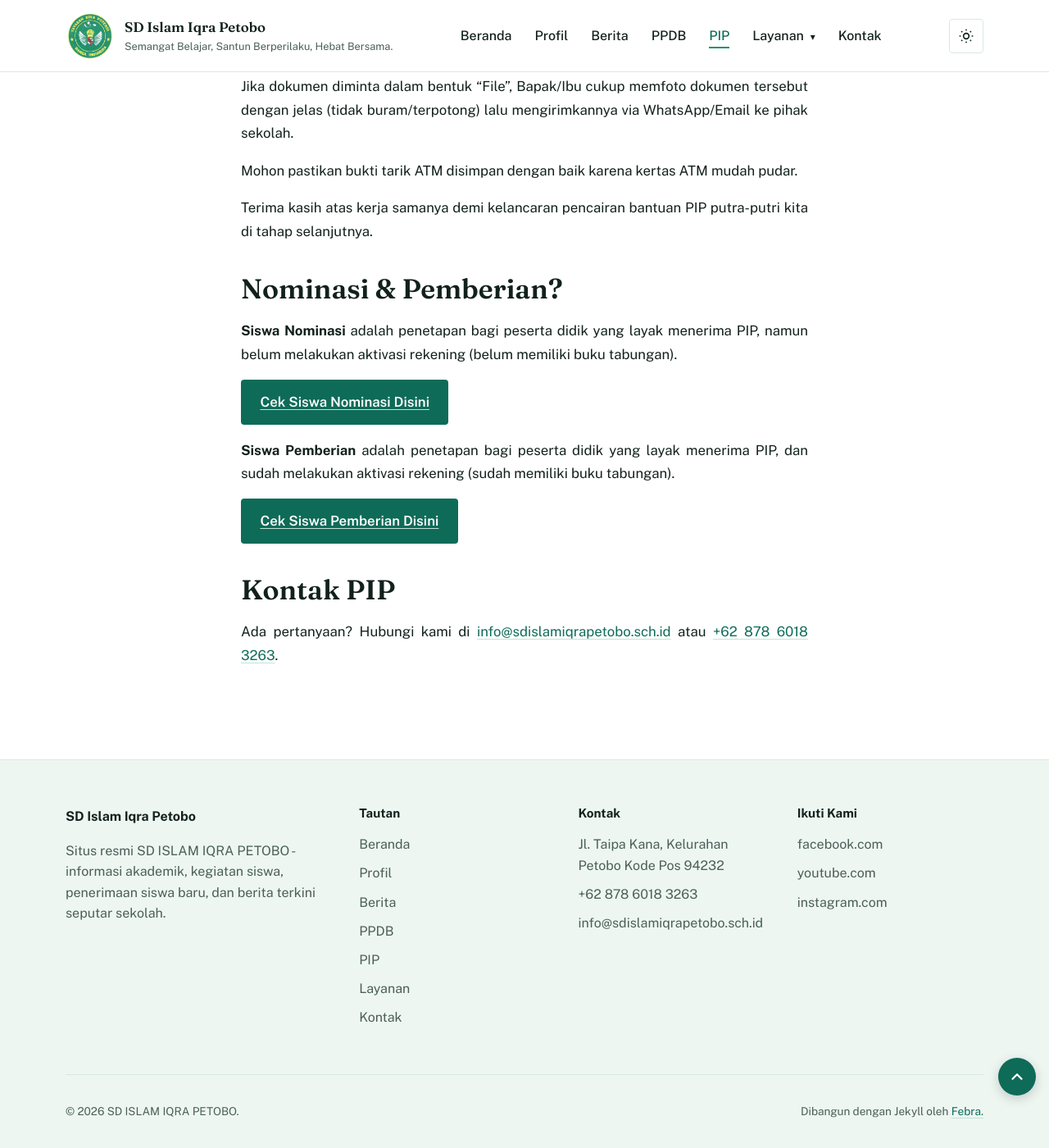
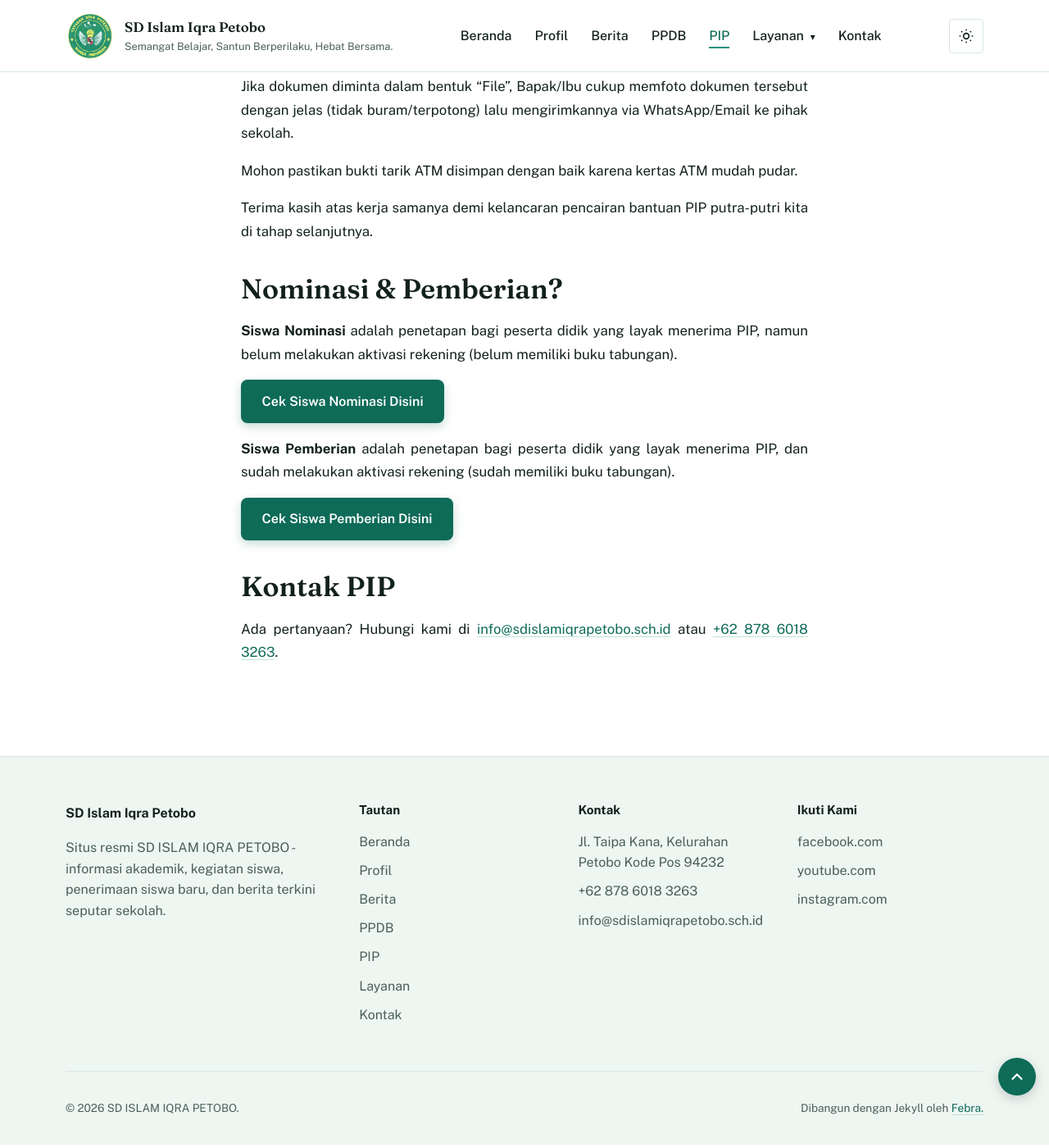
Before and after one commit to IQRADevl/iqradevl.github.io, a Jekyll site: the page built from pip.md, in a window 1280 px wide and 1400 px high, scrolled down 2774 px. Shown: the whole window at 82% size. Built offline with Jekyll 4.4.1, drawn with Linux system fonts in a browser that asks for light colours.

Commit message:
Add custom download buttons
This change replaces generic primary buttons with a dedicated download-style CTA across the site. It adds a reusable `.btn-download` class in `assets/css/style.scss` with hover/active styling and updates the Eranga, PIP, and PPDB page links to use the new button design. The PPDB page also adds a visible "SPMB Online" button for clearer access to the registration form.

```diff
--- a/assets/css/style.scss
+++ b/assets/css/style.scss
@@ -976,3 +976,48 @@ figure.img-large img {
     max-width: 420px;
   }
 }
+
+/* Styling Tombol Unduh */
+.btn-download {
+  display: inline-flex;
+  align-items: center;
+  justify-content: center;
+  gap: 0.6rem;
+  padding: 0.8rem 1.6rem;
+  background-color: var(--teal-700, #0E6B58);
+  color: #ffffff !important;
+  font-size: 1rem;
+  font-weight: 600;
+  text-decoration: none !important; /* Menghilangkan garis bawah teks */
+  border-radius: 8px;
+  border: none;
+  box-shadow: 0 4px 12px rgba(14, 107, 88, 0.25);
+  transition: all 0.25s ease;
+  cursor: pointer;
+}
+
+/* Efek saat kursor diarahkan ke tombol */
+.btn-download:hover {
+  background-color: var(--teal-600, #0b5546);
+  transform: translateY(-2px);
+  box-shadow: 0 6px 16px rgba(14, 107, 88, 0.35);
+  color: #ffffff !important;
+  text-decoration: none !important;
+}
+
+/* Efek saat tombol diklik */
+.btn-download:active {
+  transform: translateY(0);
+  box-shadow: 0 2px 6px rgba(14, 107, 88, 0.2);
+}
+
+/* Ukuran ikon di dalam tombol */
+.btn-download svg {
+  width: 20px;
+  height: 20px;
+  stroke: currentColor;
+  stroke-width: 2.2;
+  stroke-linecap: round;
+  stroke-linejoin: round;
+  fill: none;
+}
--- a/pip.md
+++ b/pip.md
@@ -120,12 +120,12 @@ Terima kasih atas kerja samanya demi kelancaran pencairan bantuan PIP putra-putr
 ## Nominasi & Pemberian?
 **Siswa Nominasi** adalah penetapan bagi peserta didik yang layak menerima PIP, namun belum melakukan aktivasi rekening (belum memiliki buku tabungan).
 
-<a class="btn btn--primary" href="{{ 'https://docs.google.com/spreadsheets/d/1wD19Q1kOugyUjTm42zrosPLprEEm2NOPhi_4eXVCqHY/' | relative_url }}">Cek Siswa Nominasi Disini</a>
+<a class="btn-download" href="{{ 'https://docs.google.com/spreadsheets/d/1wD19Q1kOugyUjTm42zrosPLprEEm2NOPhi_4eXVCqHY/' | relative_url }}">Cek Siswa Nominasi Disini</a>
 
 
 **Siswa Pemberian** adalah penetapan bagi peserta didik yang layak menerima PIP, dan sudah melakukan aktivasi rekening (sudah memiliki buku tabungan).
 
-<a class="btn btn--primary" href="{{ 'https://docs.google.com/spreadsheets/d/1oQorK3-iCptEmuNgOWQQe3TPgNt9xe4ST05eKqU7mLg/' | relative_url }}">Cek Siswa Pemberian Disini</a>
+<a class="btn-download" href="{{ 'https://docs.google.com/spreadsheets/d/1oQorK3-iCptEmuNgOWQQe3TPgNt9xe4ST05eKqU7mLg/' | relative_url }}">Cek Siswa Pemberian Disini</a>
 
 ## Kontak PIP
 
```
Also changed, not shown: _posts/2026-08-31-perilisan-aplikasi-eranga.md (+1 -1 lines), ppdb.md (+3 -1 lines).
